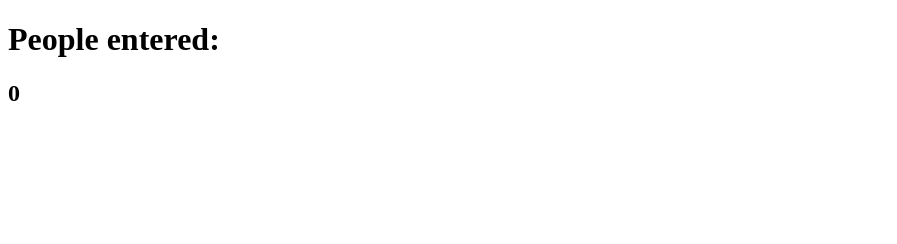
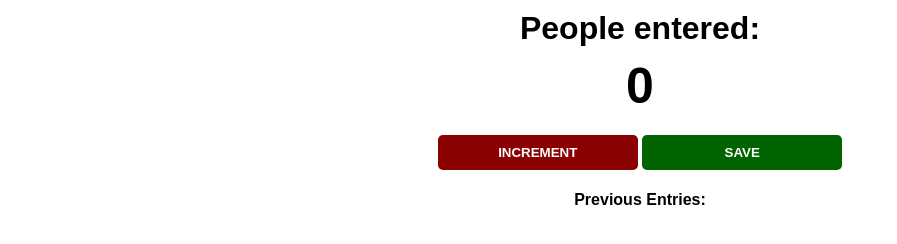
Before and after one commit to LX6T/learning_web, a plain HTML site: page people counter/index.html in a window 1280 px wide. Shown: the whole page, without its empty margins (0-897 px from the left). Drawn offline with Linux system fonts and the light colour scheme.

Commit message:
added increment and save buttons

```diff
--- /dev/null
+++ b/people counter/index.css
@@ -0,0 +1,35 @@
+body {
+    font-family: sans-serif;
+    font-weight: bold;
+    text-align: center;
+}
+
+h1 {
+    margin-top: 10px;
+    margin-bottom: 10px;
+}
+
+h2 {
+    font-size: 50px;
+    margin-top: 0;
+    margin-bottom: 20px;
+}
+
+button {
+    border: none;
+    padding-top: 10px;
+    padding-bottom: 10px;
+    color: white;
+    font-weight: bold;
+    width: 200px;
+    margin-bottom: 5px;
+    border-radius: 5px;
+}
+
+#increment-btn {
+    background-color: darkred;
+}
+
+#save-btn {
+    background-color: darkgreen;
+}
--- a/people counter/index.html
+++ b/people counter/index.html
@@ -3,10 +3,14 @@
     <head>
         <meta charset="UTF-8">
         <title>People Counter</title>
-        <link rel="stylesheet" href="style.css">
+        <link rel="stylesheet" href="index.css">
     </head>
     <body>
         <h1>People entered:</h1>
         <h2 id="count-el">0</h2>
+        <button id="increment-btn" onclick="increment()">INCREMENT</button>
+        <button id="save-btn" onclick="save()">SAVE</button>
+        <p id="save-el">Previous Entries: </p>
+        <script src="index.js"></script>
     </body>
 </html>
--- /dev/null
+++ b/people counter/index.js
@@ -0,0 +1,16 @@
+
+let countEl = document.getElementById("count-el")
+let saveEl = document.getElementById("save-el")
+let count = 0
+
+function increment() {
+    count++
+    countEl.textContent = count
+}
+
+function save() {
+    let record = count + " - "
+    saveEl.textContent += record
+    count = 0
+    countEl.textContent = count
+}
```
Also changed, not shown: people counter/main.js (deleted), people counter/style.css (deleted).
